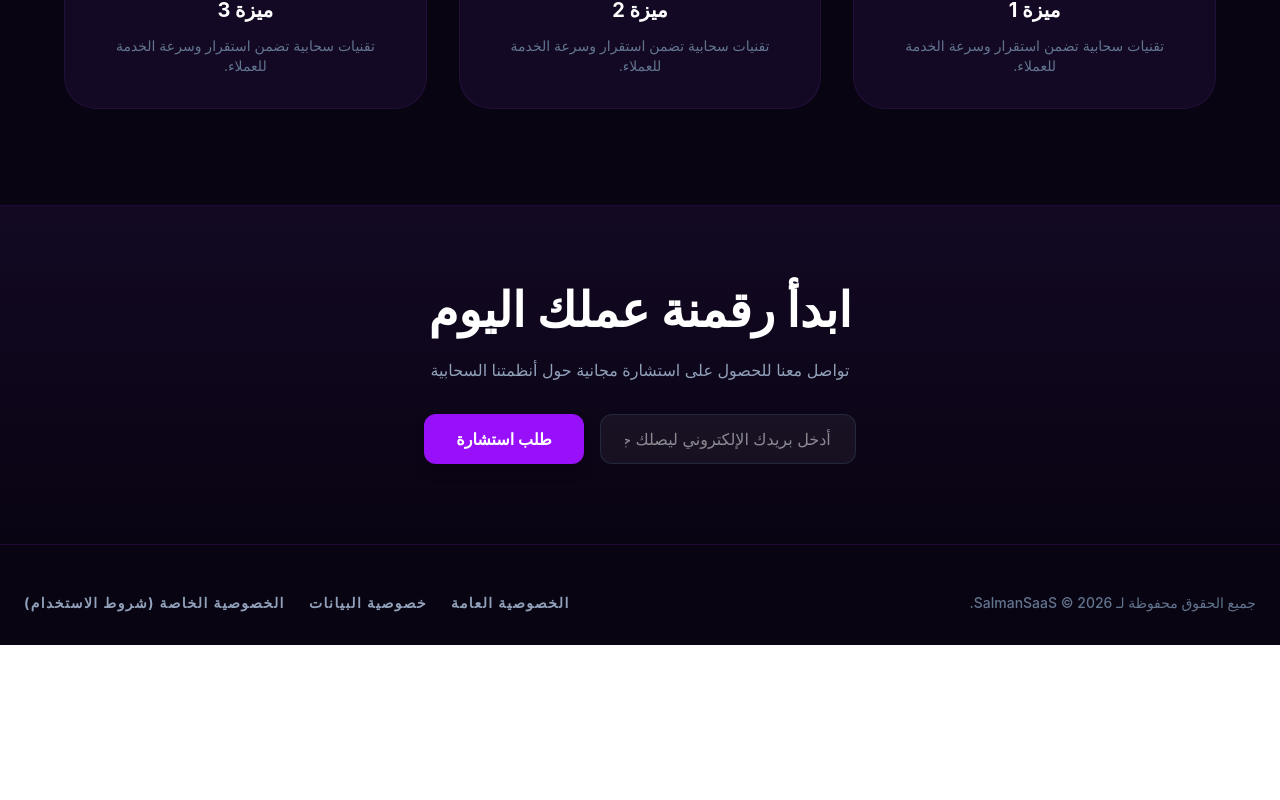
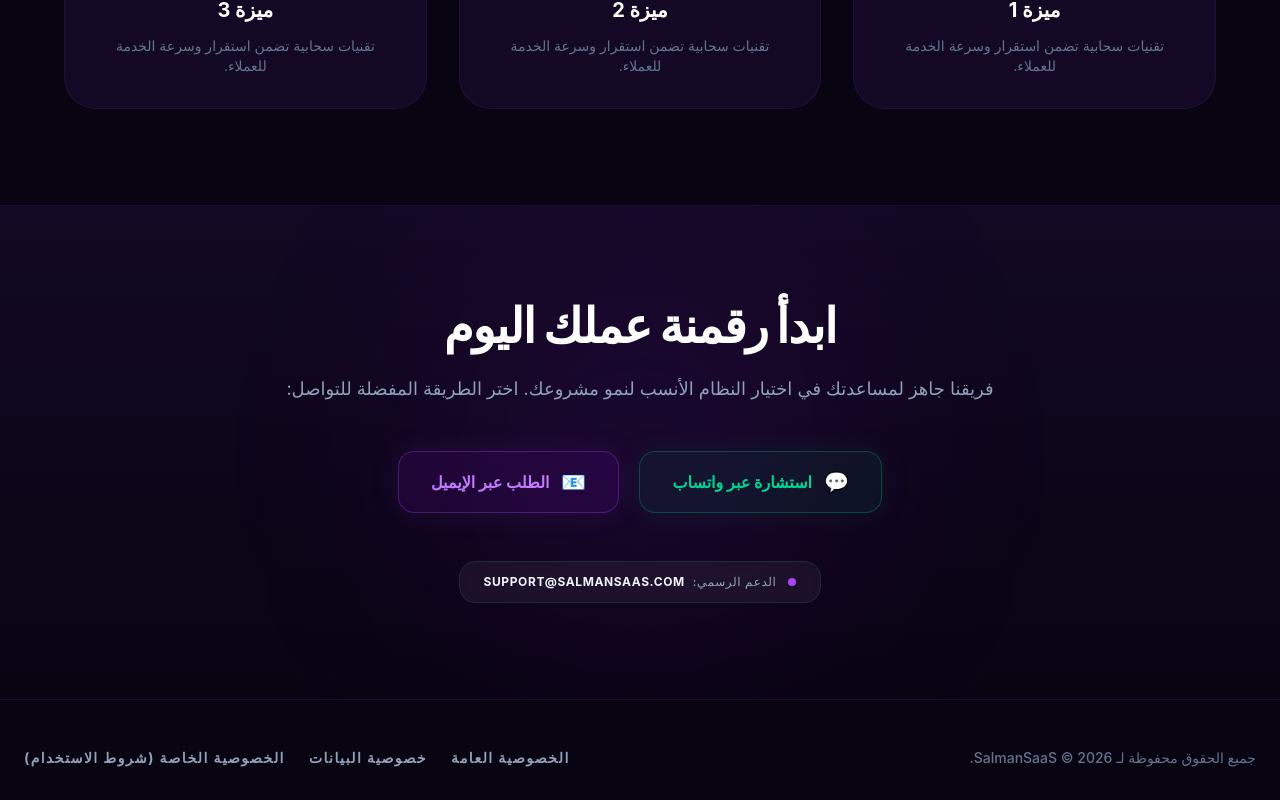
Before and after one commit to salmanhoussam/Home-Page, a React (Vite) app: page / in a window 1280 px wide. Shown: the part 1555-2355 px from the top of the page. Before the commit the page ends 2200 px from the top, so only its background shows below. Built offline with nearby package versions, Linux system fonts and the light colour scheme.

Commit message:
اكشن

```diff
--- a/src/components/home/CTASection.jsx
+++ b/src/components/home/CTASection.jsx
@@ -1,32 +1,73 @@
-import React, { useState } from 'react';
+import React from 'react';
 import { useTranslation } from '../../hooks/useTranslation';
 
 const CTASection = () => {
-  const { t, lang } = useTranslation();
-  const [email, setEmail] = useState('');
+  const { lang } = useTranslation();
+  const isAr = lang === 'ar';
 
-  const handleSend = () => {
-    if(!email) return alert(lang === 'ar' ? 'يرجى إدخال الإيميل' : 'Please enter email');
-    window.location.href = `mailto:salman.houssam@gmail.com?subject=New SaaS Inquiry&body=${email}`;
+  // إعدادات الروابط والتمبلت
+  const whatsappNumber = "96178727986";
+  const personalEmail = "houssam.info101@gmail.com";
+  const supportEmail = "support@salmansaas.com";
+
+  // نصوص التمبلت حسب اللغة
+  const templates = {
+    whatsapp: isAr
+      ? "أريد معرفة المزيد عن هذه الخدمات السحابية"
+      : "I want to know more about these cloud services",
+    emailSubject: isAr
+      ? "طلب استشارة - SalmanSaaS"
+      : "Consultation Inquiry - SalmanSaaS",
+    emailBody: isAr
+      ? "مرحباً سلمان، أريد الحصول على استشارة حول رقمنة عملي والبدء باستخدام أنظمتكم."
+      : "Hello, I would like to get a consultation on digitizing my business using your systems."
   };
 
   return (
-    <section className="py-20 bg-gradient-to-t from-[#090412] to-[#130924] border-t border-purple-900/30 text-center">
-      <div className="container mx-auto px-6 max-w-3xl">
-        <h2 className="text-3xl md:text-5xl font-bold text-white mb-6">{lang === 'ar' ? 'ابدأ رقمنة عملك اليوم' : 'Digitize Your Business Today'}</h2>
-        <p className="text-slate-400 mb-8">{lang === 'ar' ? 'تواصل معنا للحصول على استشارة مجانية حول أنظمتنا السحابية' : 'Contact us for a free consultation on our cloud systems.'}</p>
+    <section className="py-24 bg-gradient-to-t from-[#090412] to-[#130924] border-t border-purple-900/30 text-center relative overflow-hidden">
+      {/* تأثير ضوئي خلفي */}
+      <div className="absolute top-1/2 left-1/2 -translate-x-1/2 -translate-y-1/2 w-96 h-96 bg-purple-600/10 blur-[120px] rounded-full pointer-events-none"></div>
 
-        <div className="flex flex-col sm:flex-row gap-4 justify-center">
-          <input
-            type="email"
-            value={email}
-            onChange={(e) => setEmail(e.target.value)}
-            placeholder={t.emailPlaceholder}
-            className="bg-white/5 border border-slate-700/50 px-6 py-3 rounded-xl outline-none text-white focus:border-purple-500 transition-colors sm:w-64"
-          />
-          <button onClick={handleSend} className="bg-purple-600 hover:bg-purple-500 text-white px-8 py-3 rounded-xl font-bold transition-all shadow-lg">
-            {lang === 'ar' ? 'طلب استشارة' : 'Request Consultation'}
-          </button>
+      <div className="container mx-auto px-6 max-w-3xl relative z-10">
+        <h2 className="text-4xl md:text-5xl font-black text-white mb-6 tracking-tight">
+          {isAr ? 'ابدأ رقمنة عملك اليوم' : 'Digitize Your Business Today'}
+        </h2>
+
+        <p className="text-lg text-slate-400 mb-12 leading-relaxed">
+          {isAr
+            ? 'فريقنا جاهز لمساعدتك في اختيار النظام الأنسب لنمو مشروعك. اختر الطريقة المفضلة للتواصل:'
+            : 'Our team is ready to help you choose the best system for your growth. Choose your preferred contact method:'}
+        </p>
+
+        <div className="flex flex-col sm:flex-row gap-5 justify-center items-center mb-12">
+          {/* خيار الواتساب - لون أخضر زمردي فخم */}
+          <a
+            href={`https://wa.me/${whatsappNumber}?text=${encodeURIComponent(templates.whatsapp)}`}
+            target="_blank"
+            rel="noreferrer"
+            className="w-full sm:w-auto flex items-center justify-center gap-3 bg-emerald-600/10 hover:bg-emerald-600/20 border border-emerald-500/30 text-emerald-400 px-8 py-4 rounded-2xl font-bold transition-all hover:scale-[1.05] shadow-[0_0_30px_rgba(16,185,129,0.1)]"
+          >
+            <span className="text-xl">💬</span>
+            {isAr ? 'استشارة عبر واتساب' : 'WhatsApp Inquiry'}
+          </a>
+
+          {/* خيار الإيميل - لون بنفسجي متناسق مع الموقع */}
+          <a
+            href={`mailto:${personalEmail}?subject=${encodeURIComponent(templates.emailSubject)}&body=${encodeURIComponent(templates.emailBody)}`}
+            className="w-full sm:w-auto flex items-center justify-center gap-3 bg-purple-600/10 hover:bg-purple-600/20 border border-purple-500/30 text-purple-400 px-8 py-4 rounded-2xl font-bold transition-all hover:scale-[1.05] shadow-[0_0_30px_rgba(168,85,247,0.1)]"
+          >
+            <span className="text-xl">📧</span>
+            {isAr ? 'الطلب عبر الإيميل' : 'Inquiry via Email'}
+          </a>
+        </div>
+
+        {/* ختم الدعم الرسمي */}
+        <div className="inline-flex items-center gap-3 px-6 py-3 bg-white/5 border border-slate-800 rounded-2xl backdrop-blur-sm">
+          <div className="w-2 h-2 rounded-full bg-purple-500 animate-pulse"></div>
+          <span className="text-xs text-slate-400 font-medium tracking-wider uppercase flex gap-2">
+            {isAr ? 'الدعم الرسمي:' : 'Official Support:'}
+            <span className="text-slate-100 font-bold">{supportEmail}</span>
+          </span>
         </div>
       </div>
     </section>
```
